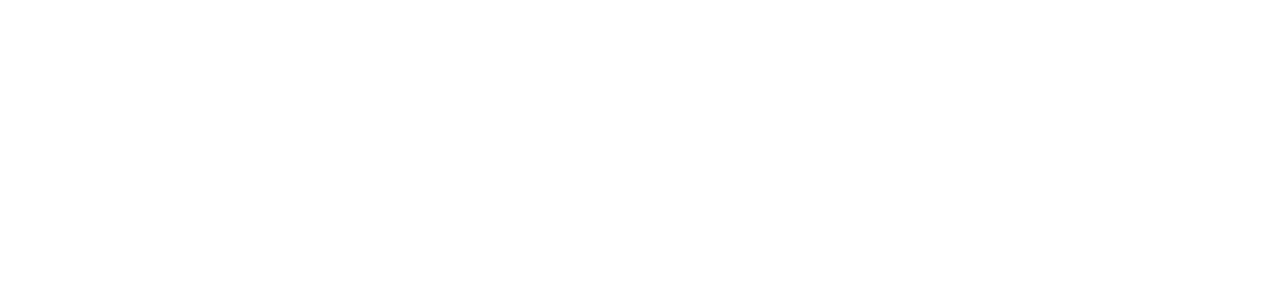
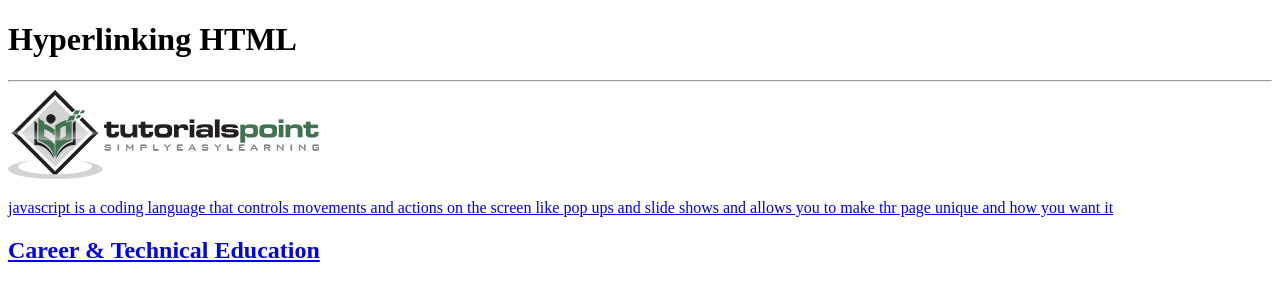
Before and after one commit to Eric2874/Web-Dev, a plain HTML site: page Unit1/WDLesson1_4Practical/index.html in a window 1280 px wide. Drawn offline with Linux system fonts and the light colour scheme.

Commit message:
Finished 1_4

```diff
--- a/Unit1/WDLesson1_4Practical/index.html
+++ b/Unit1/WDLesson1_4Practical/index.html
@@ -16,17 +16,25 @@
     </a>
     -->
     <!-- Challenge 1: Add a heading with "Hyperlinking HTML Elements" followed by a horizontal rule-->
+     <h1>Hyperlinking HTML</h1><hr>
 
     <!-- Challenge 2: Add the image for tutorialpoints that is stored locally and make it
      a hyperlink to  https://www.tutorialspoint.com/ that will open in a new tab -->
-
+    <a href="https://www.tutorialspoint.com/" target="_block">
+     <img src="tutorialpoint.png">
+    </a>
     <!-- Challenge 3: Add a paragraph describing JavaScript and make the paragraph a hyperlink to
      https://javascript.info/ that will open in the SAME tab.-->
+     <a href="https://javascript.info/">
+      <p>javascript is a coding language that controls movements and actions on the screen like pop ups and slide shows and allows you to make thr page unique and how you want it</p>
+     </a>
 
     <!-- Challenge 4: Add an <h2> for "Career & Technical Education" and make the heading a hyperlink to
       the cte.html file which is stored internally in the folder.
       Note: You can link to other web pages.  This is how websites are created! -->
-
+     <a href="cte.html">
+      <h2>Career & Technical Education</h2>
+     </a>
     <!-- Challenge Bonus:  Complete all the challenges located in cte.html.
      Note: Click on cte.html to open the html file and start editing. -->
   </body>
```
Also changed, not shown: Unit1/WDLesson1_4Practical/cte.html (+6 -1 lines).
